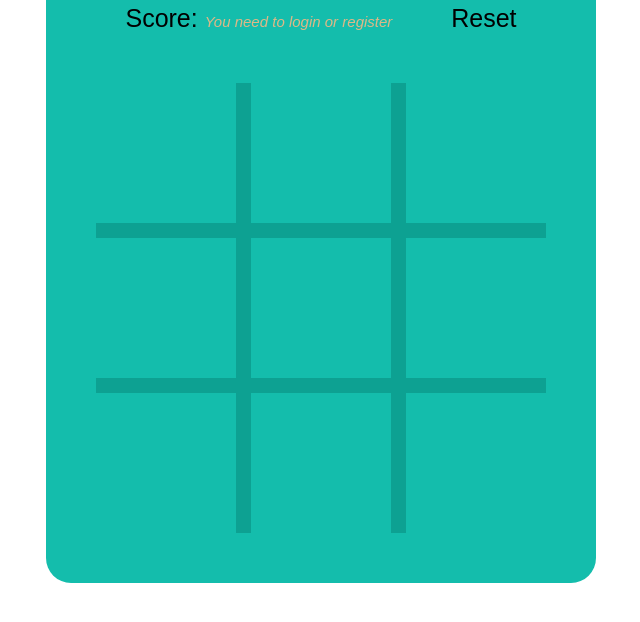
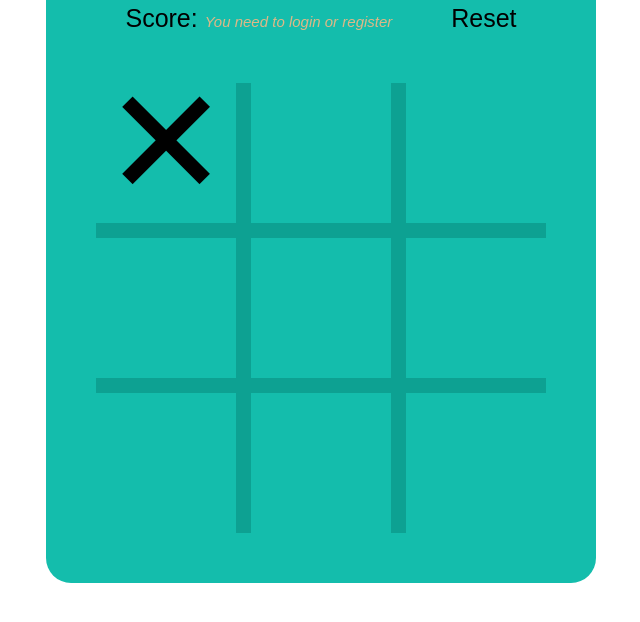
Before and after one commit to martamihaylova/TicTacToe, a website: page index.html in a window 1280 px wide. Both pictures are taken after a click on the element 485 px from the left and 311 px from the top of the page. Shown: the part 158-780 px from the top of the page, without its empty margins (319-959 px from the left). Drawn offline with Linux system fonts and the light colour scheme.

Commit message:
Set script.js

```diff
--- a/index.html
+++ b/index.html
@@ -15,7 +15,7 @@
         <h1 class="title">Tic Tac Toe</h1>
         <div class="status">
             <div class="score" id="score">Score: <span class="login-message">You need to <span id="login">login</span> or <span id="register">register</span></div>
-            <div class="reset">Reset</div>
+            <div class="reset" id="reset">Reset</div>
         </div>
         <div class="board x" id="board">
             <div class="cell" data-cell></div>
@@ -30,7 +30,7 @@
         </div>
     </div>
     <div class="winning-message" id="winningMessage">
-        <div data-winning-message-text>X WINS!</div>
+        <div id="message"></div>
         <button id="newGameBtn">New game</button>
     </div>
 </body>
--- a/script.js
+++ b/script.js
@@ -0,0 +1,64 @@
+const board = document.querySelector('#board');
+const cells = document.querySelectorAll('.cell');
+const winState = document.querySelector('#winningMessage');
+const winMessage = document.querySelector('#message');
+const resetBtn = document.querySelector('#reset');
+const newGameBtn = document.querySelector('#newGameBtn');
+const symbol_X = ' x';
+const symbol_O = ' o';
+const winningPatterns = [
+    [0, 1, 2],
+    [3, 4, 5],
+    [6, 7, 8],
+    [0, 3, 6],
+    [1, 4, 7],
+    [2, 5, 8],
+    [0, 4, 8],
+    [2, 4, 6]
+];
+
+startGame();
+newGameBtn.addEventListener('click', startGame);
+resetBtn.addEventListener('click', startGame);
+
+function startGame(){
+    cells.forEach((cell) => {
+        cell.classList.remove(symbol_X.trim());
+        cell.classList.remove(symbol_O.trim());
+        winState.classList.remove('show');
+        cell.removeEventListener('click', handler);
+        cell.addEventListener('click', handler, { once: true });
+    });
+}
+
+function handler(e) {
+    let currentState = board.className;
+
+    if (currentState.endsWith(symbol_X)) {
+        e.target.className += symbol_X;
+        if(check(symbol_X)) {
+            winState.className += ' show';
+            winMessage.innerText = `${symbol_X.trim().toLocaleUpperCase()} WINS!`;
+        }
+        board.className = currentState.replace(symbol_X, symbol_O);
+    } else {
+        e.target.className += symbol_O;
+        if(check(symbol_O)) {
+            winState.className += ' show';
+            winMessage.innerText = `${symbol_O.trim().toLocaleUpperCase()} WINS!`;
+        }
+        board.className = currentState.replace(symbol_O, symbol_X);
+    }
+}
+
+function check(symbol) {
+    return winningPatterns.some((pattern) => {
+        return pattern.every((index) => {
+            return cells[index].className.endsWith(symbol);
+        })
+    })
+}
+
+// function reset() {
+
+// }
--- a/styles.css
+++ b/styles.css
@@ -103,7 +103,7 @@ body {
 .board.o .cell:not(.x):not(.o):hover::before {
     content: '◯';
     font-size: 125px;
-    margin-top: 30px;
+    margin-top: 10px;
     color: #0DA192;
 }
 
```
